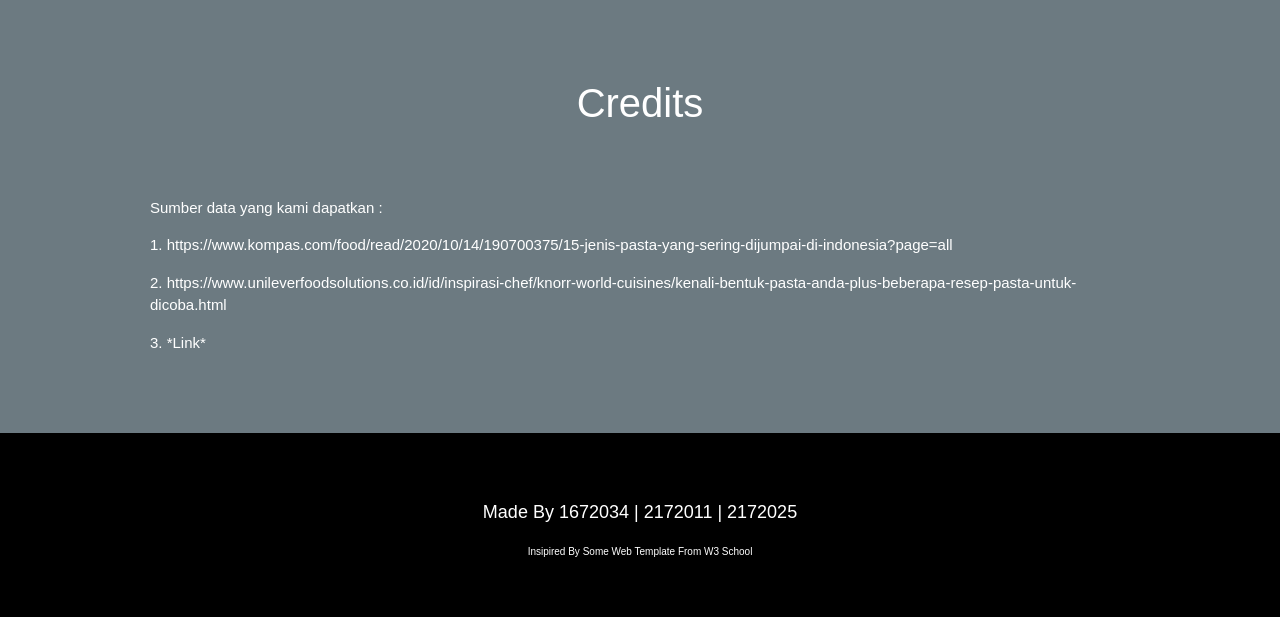
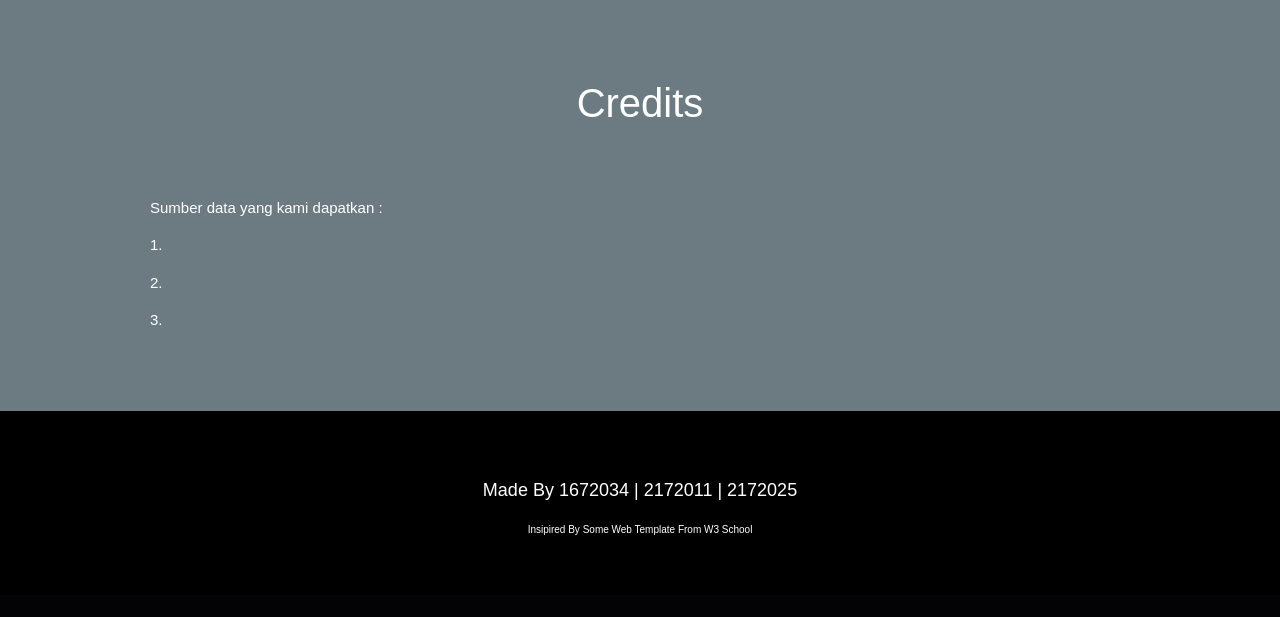
Before and after one commit to alfin7234/uts_pw1, a PHP site: page / in a window 1280 px wide. Shown: the part 1908-2525 px from the top of the page. After the commit the page ends 2443 px from the top, so only its background shows below. Run offline with PHP 8.4, Linux system fonts and the light colour scheme.

Commit message:
Update index.php

```diff
--- a/uts6/index.php
+++ b/uts6/index.php
@@ -96,9 +96,9 @@ Nama (NRP)
   <div class="content">
     <h1 class="center xlarge" style="margin-bottom:64px">Credits</h1>
     <p>Sumber data yang kami dapatkan : </p>
-    <p>1. https://www.kompas.com/food/read/2020/10/14/190700375/15-jenis-pasta-yang-sering-dijumpai-di-indonesia?page=all</p>
-    <p>2. https://www.unileverfoodsolutions.co.id/id/inspirasi-chef/knorr-world-cuisines/kenali-bentuk-pasta-anda-plus-beberapa-resep-pasta-untuk-dicoba.html</p>
-    <p>3. *Link*</p>
+    <p>1. </p>
+    <p>2. </p>
+    <p>3. </p>
   </div>
 </div>
 
```
